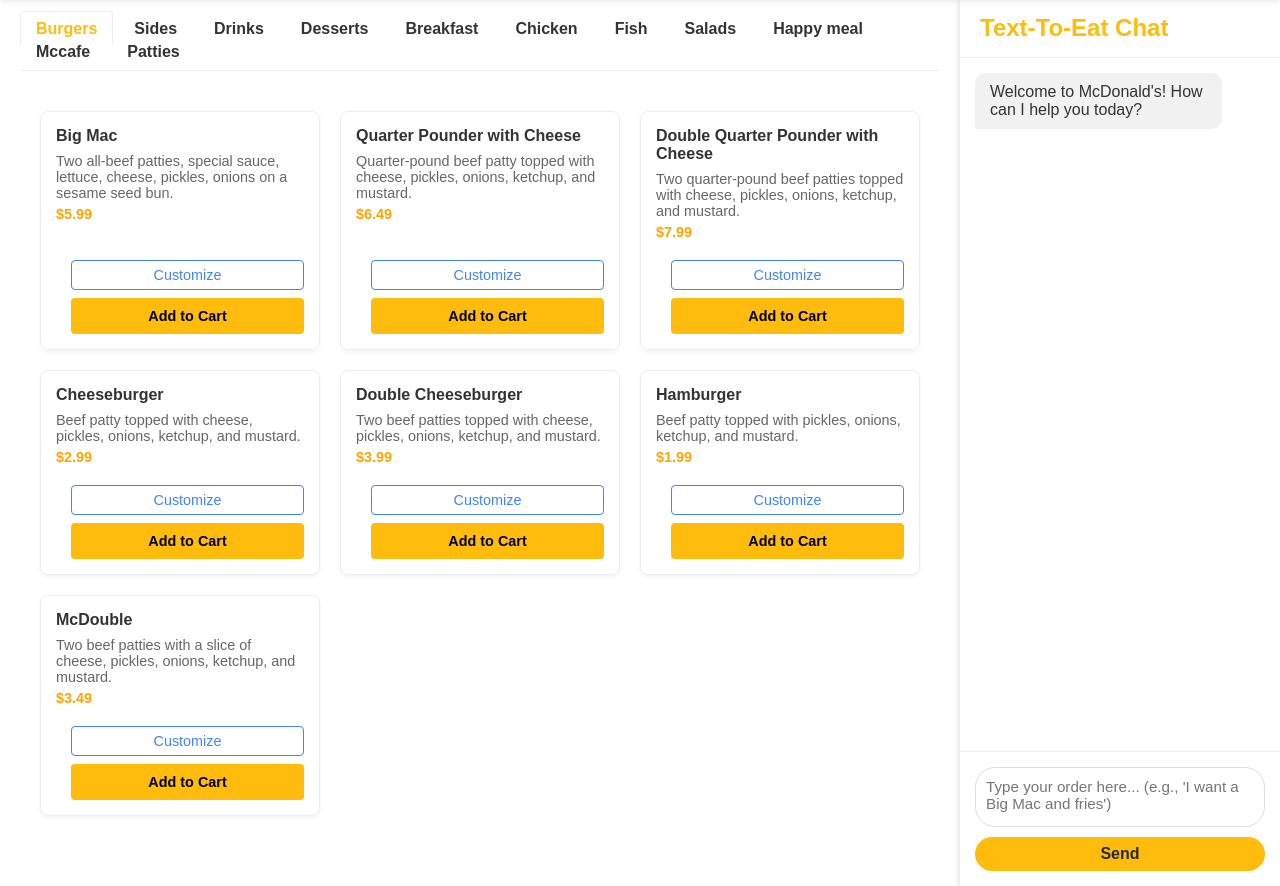
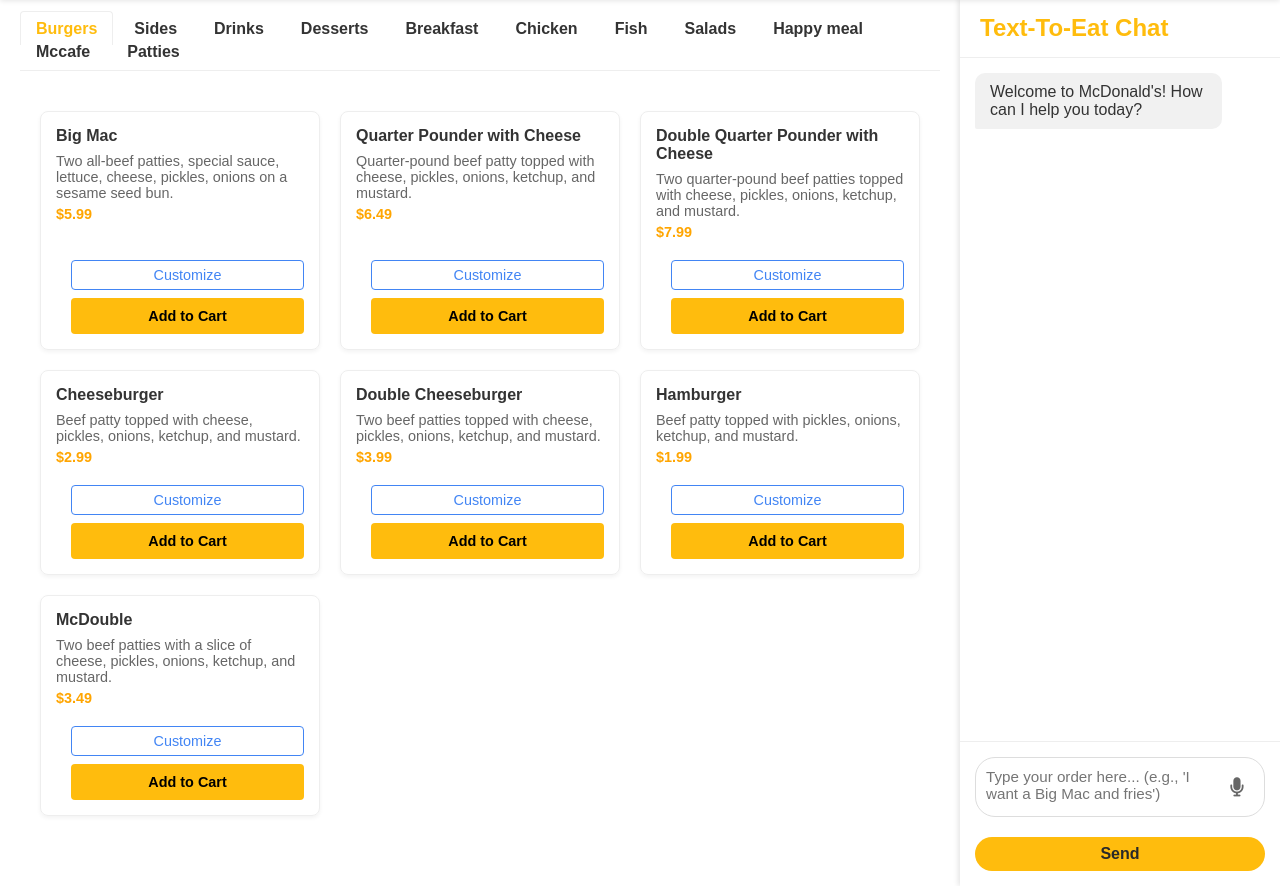
Before and after one commit to ChrisTressler/Text-To-Eat, a Flask app: page /menu in a window 1280 px wide. Shown: the part 71-957 px from the top of the page. Run offline with Flask 3, Linux system fonts and the light colour scheme; data that the repository does not hold is empty.

Commit message:
added mic

```diff
--- a/static/css/style.css
+++ b/static/css/style.css
@@ -1023,3 +1023,61 @@ header {
     outline: none;
     box-shadow: 0 0 0 2px rgba(255, 188, 13, 0.2);
 }
+
+.input-mic-wrapper {
+    display: flex;
+    align-items: center;
+    position: relative;
+    width: 100%;
+    margin-bottom: 10px;
+  }
+
+  #llm-input {
+    width: 100%;
+    padding-right: 45px;
+  }
+
+  .mic-button {
+    position: absolute;
+    right: 10px;
+    top: 50%;
+    transform: translateY(-50%);
+    background: none;
+    border: none;
+    color: #666;
+    font-size: 1.2rem;
+    cursor: pointer;
+    height: 36px;
+    width: 36px;
+    border-radius: 50%;
+    display: flex;
+    align-items: center;
+    justify-content: center;
+    transition: all 0.2s ease;
+  }
+
+  .mic-button:hover {
+    background-color: rgba(255, 188, 13, 0.1);
+    color: #ffbc0d;
+  }
+
+  .mic-button.listening {
+    background-color: #ffbc0d;
+    color: #fff;
+  }
+
+  .mic-button:disabled {
+    opacity: 0.5;
+    cursor: not-allowed;
+  }
+
+  /* Pulsating animation for the listening state */
+  @keyframes pulse-mic {
+    0% { transform: translateY(-50%) scale(1); }
+    50% { transform: translateY(-50%) scale(1.1); }
+    100% { transform: translateY(-50%) scale(1); }
+  }
+
+  .mic-button.listening {
+    animation: pulse-mic 1.5s infinite;
+  }
--- a/static/js/chat.js
+++ b/static/js/chat.js
@@ -27,6 +27,88 @@ function showTypingIndicator() {
 
     chatMessages.appendChild(indicator);
     chatMessages.scrollTop = chatMessages.scrollHeight;
+}
+
+function setupSpeechToText() {
+    const micButton = document.createElement('button');
+    micButton.id = 'mic-button';
+    micButton.className = 'mic-button';
+    micButton.innerHTML = '<i class="fas fa-microphone"></i>';
+    micButton.title = 'Click to speak';
+
+    const chatInputContainer = document.querySelector('.chat-input-container');
+    if (chatInputContainer) {
+        const inputWrapper = document.createElement('div');
+        inputWrapper.className = 'input-mic-wrapper';
+
+        const textarea = document.getElementById('llm-input');
+
+        if (textarea) {
+            chatInputContainer.removeChild(textarea);
+            inputWrapper.appendChild(textarea);
+            inputWrapper.appendChild(micButton);
+
+            chatInputContainer.insertBefore(inputWrapper, chatInputContainer.firstChild);
+        }
+    }
+
+    let recognition = null;
+    try {
+      const SpeechRecognition = window.SpeechRecognition || window.webkitSpeechRecognition;
+      recognition = new SpeechRecognition();
+      recognition.continuous = false;
+      recognition.interimResults = true;
+      recognition.lang = 'en-US';
+    } catch (e) {
+      console.error('Speech recognition not supported:', e);
+      micButton.disabled = true;
+      micButton.title = 'Speech recognition not supported in this browser';
+    }
+
+    if (recognition) {
+        let isListening = false;
+
+        micButton.addEventListener('click', () => {
+            const textarea = document.getElementById('llm-input');
+
+            if (isListening) {
+            recognition.stop();
+            micButton.classList.remove('listening');
+            micButton.innerHTML = '<i class="fas fa-microphone"></i>';
+            } else {
+            recognition.start();
+            micButton.classList.add('listening');
+            micButton.innerHTML = '<i class="fas fa-microphone-slash"></i>';
+            }
+
+            isListening = !isListening;
+        });
+
+        recognition.onresult = (event) => {
+                const textarea = document.getElementById('llm-input');
+                const resultIndex = event.resultIndex;
+                const transcript = event.results[resultIndex][0].transcript;
+
+                textarea.value = transcript;
+        };
+
+        recognition.onend = () => {
+                isListening = false;
+                micButton.classList.remove('listening');
+                micButton.innerHTML = '<i class="fas fa-microphone"></i>';
+        };
+
+        recognition.onerror = (event) => {
+            console.error('Speech recognition error:', event.error);
+            isListening = false;
+            micButton.classList.remove('listening');
+            micButton.innerHTML = '<i class="fas fa-microphone"></i>';
+
+            if (window.showNotification) {
+            window.showNotification('Speech recognition error: ' + event.error, 'error');
+            }
+        };
+    }
 }
 
 function removeTypingIndicator() {
@@ -245,3 +327,7 @@ window.addEventListener('storage', function(e) {
         }
     }
 });
+
+document.addEventListener('DOMContentLoaded', () => {
+    setTimeout(setupSpeechToText, 500);
+});
```
